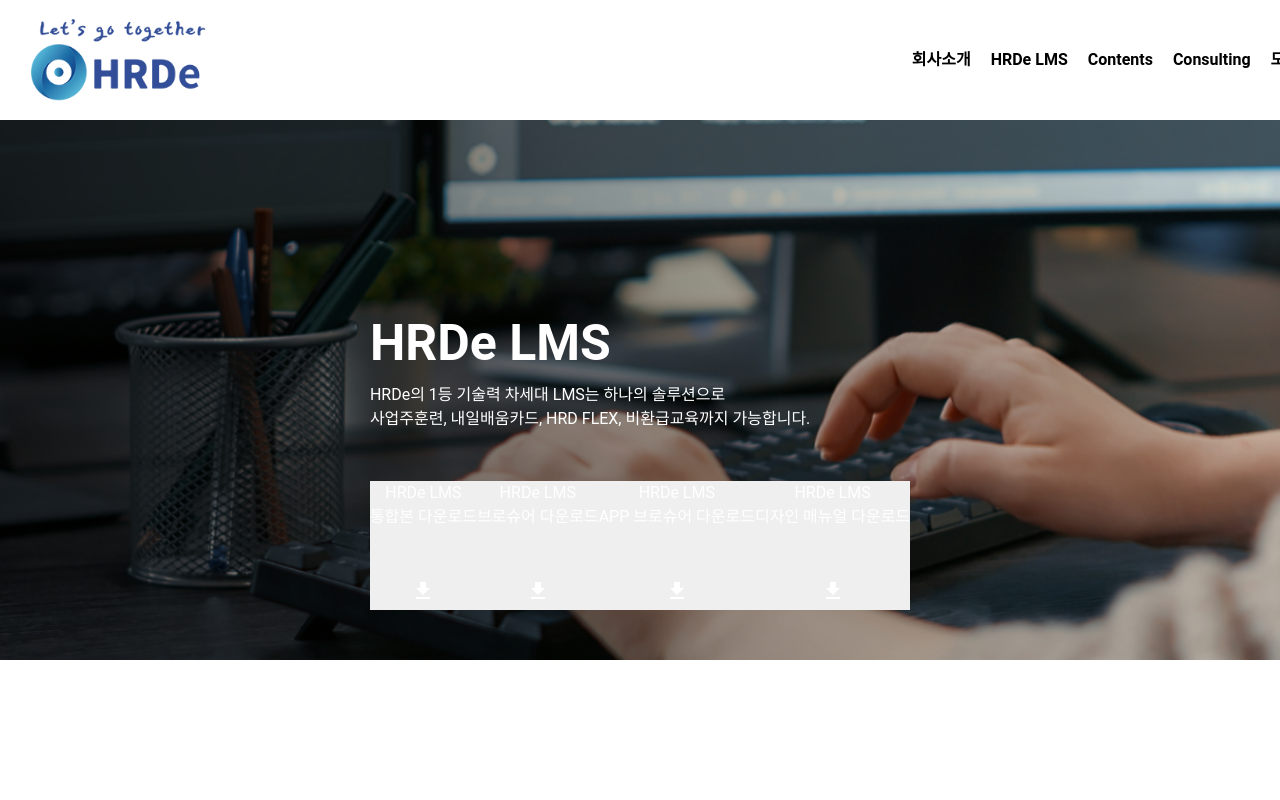
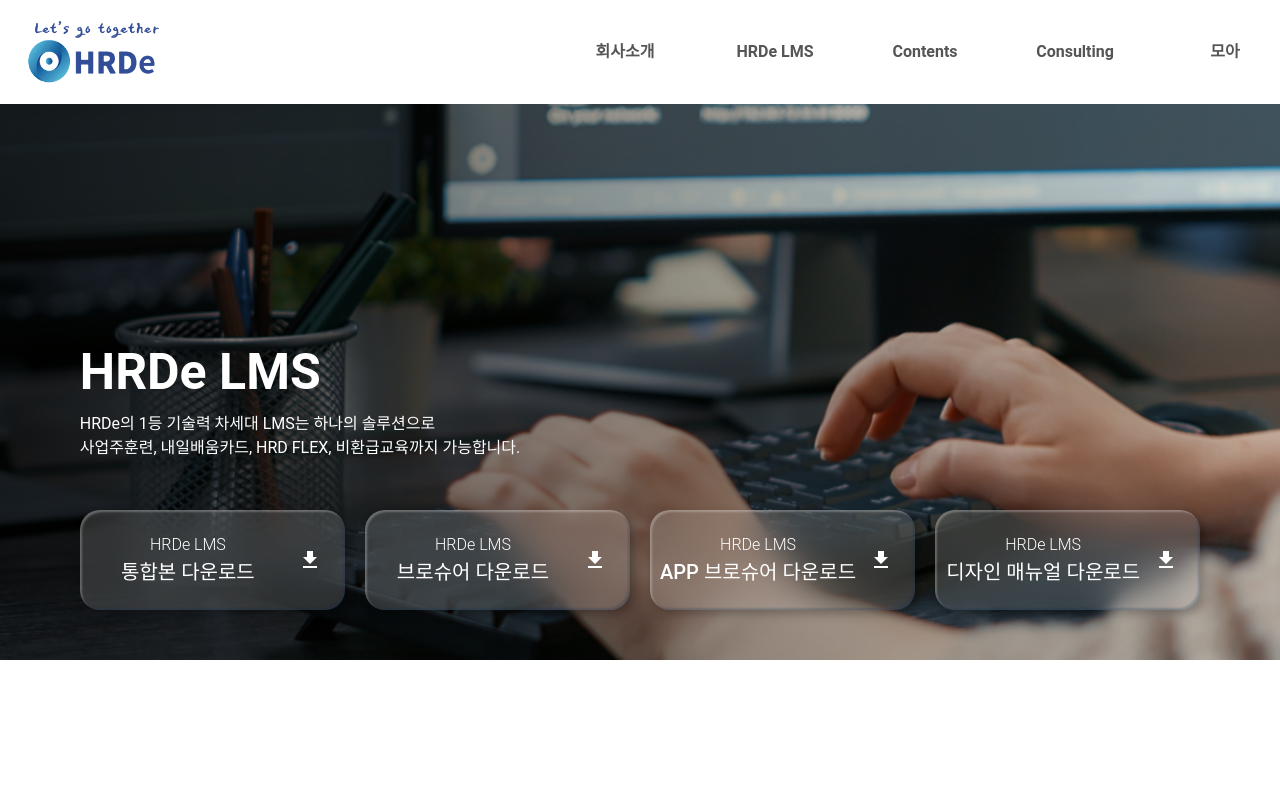
Before and after one commit to daeun900/hrde-solution, a React (Create React App) app: page /lms in a window 1280 px wide. Shown: the top 800 px of the page. Built offline with nearby package versions, Linux system fonts and the light colour scheme.

Commit message:
241226_btn component 수정정

```diff
--- a/src/components/ButtonGroup.js
+++ b/src/components/ButtonGroup.js
@@ -1,5 +1,50 @@
 import React from 'react';
 import DownloadIcon from '@mui/icons-material/Download';
+import styled from 'styled-components';
+
+const BtnWrap = styled.div`
+  display: grid;
+  grid-template-columns: repeat(4, 1fr);
+  gap: 20px;
+`;
+
+const StyledButton = styled.button`
+  background-color: rgba(255, 255, 255, 0.15);
+  box-shadow: 4px 4px 10px 0 rgba(0, 0, 0, 0.25),
+              inset -2px -2px 2px 0px rgba(15, 48, 87, 0.25),
+              inset 2px 2px 2px 0 rgba(255, 255, 255, 0.25);
+  backdrop-filter: blur(20px);
+  border-radius: 20px;
+  height: 100px;
+  display: grid;
+  grid-template-columns: 4fr 1fr;
+  align-items: center;
+  justify-items: center;
+  padding: 0 10px;
+  transition: all 0.3s ease;
+  color: #fff;
+
+  &:hover {
+    background-color: rgba(255, 255, 255, 0.6);
+    color: #0057ff;
+  }
+`;
+
+const Txt = styled.div`
+  span {
+    display: block;
+    font-weight: 300;
+  }
+  p {
+    font-size: 20px;
+    line-height: 30px;
+    font-weight: 500;
+  }
+`;
+
+const Icon = styled(DownloadIcon)`
+  font-size: 30px;
+`;
 
 function ButtonGroup({ buttons }) {
   const handleDownload = (link) => {
@@ -7,17 +52,17 @@
   };
 
   return (
-    <div className="btn_wrap">
+    <BtnWrap>
       {buttons.map((button, index) => (
-        <button key={index} onClick={() => handleDownload(button.link)}>
-          <div className="txt">
+        <StyledButton key={index} onClick={() => handleDownload(button.link)}>
+          <Txt>
             <span>{button.label}</span>
             <p>{button.description}</p>
-          </div>
-          <DownloadIcon className="icon" />
-        </button>
+          </Txt>
+          <Icon />
+        </StyledButton>
       ))}
-    </div>
+    </BtnWrap>
   );
 }
 
--- /dev/null
+++ b/src/css/common.css
@@ -0,0 +1,159 @@
+.wrap {
+  max-width: 1320px;
+  margin: 0 auto;
+  padding: 0 20px;
+}
+
+header {
+  position: fixed;
+  top: 0;
+  left: 0;
+  width: 100%;
+  background-color: #fff;
+  z-index: 1000;
+  transition: all 0.5s ease;
+}
+header .headerNav {
+  width: 1280px;
+  display: flex;
+  align-items: center;
+  justify-content: space-between;
+}
+header img {
+  width: 150px;
+}
+header ul {
+  display: flex;
+}
+header ul li {
+  padding: 40px 0;
+  font-weight: 600;
+  color: #555;
+  width: 150px;
+  text-align: center;
+  transition: all 0.3s ease;
+  cursor: pointer;
+}
+header ul li:hover {
+  color: #333;
+  border-bottom: 2px solid #76beea;
+}
+
+header.unscrolled {
+  background-color: transparent;
+}
+header.unscrolled a {
+  color: #fff;
+}
+
+.footer {
+  background-color: #1d262D;
+  color: #91adc2;
+  font-size: 14px;
+}
+.footer .grid {
+  display: grid;
+  grid-template-columns: 1fr 1fr 1fr;
+  padding: 50px 0;
+}
+.footer .grid img {
+  width: 200px;
+  margin-top: 10px;
+}
+.footer .grid span {
+  display: block;
+  font-weight: 500;
+  margin-bottom: 15px;
+  font-size: 18px;
+}
+.footer .grid p {
+  font-size: 14px;
+  font-weight: 300;
+  margin-bottom: 5px;
+  letter-spacing: 1.3px;
+}
+.footer .copyright {
+  border-top: 1px solid #91adc2;
+  padding: 10px 0 50px 0;
+  text-align: center;
+}
+
+.footer_consult {
+  background-image: url(../../public/img/footer_bg.png);
+  color: #fff;
+}
+.footer_consult .sec1 {
+  padding: 200px 0;
+  text-align: center;
+}
+.footer_consult .sec1 strong {
+  font-size: 40px;
+  line-height: 60px;
+  display: block;
+  margin-bottom: 60px;
+}
+.footer_consult .sec2 {
+  border-top: 1px solid rgba(255, 255, 255, 0.6);
+  display: grid;
+  grid-template-columns: 1fr 1fr;
+  text-align: center;
+  align-items: center;
+}
+.footer_consult .sec2 .sec2_1 {
+  border-right: 1px solid rgba(255, 255, 255, 0.6);
+  padding: 120px 0;
+}
+.footer_consult .sec2 .sec2_1 span {
+  font-size: 28px;
+  line-height: 40px;
+  font-weight: 500;
+}
+.footer_consult .sec2 .sec2_1 strong {
+  font-size: 50px;
+  line-height: 75px;
+  display: block;
+  margin: 5px 0;
+}
+.footer_consult .sec2 .sec2_1 p {
+  font-size: 20px;
+  line-height: 30px;
+}
+.footer_consult .sec2 .sec2_2 span {
+  font-size: 28px;
+  line-height: 40px;
+  font-weight: 500;
+  display: block;
+  margin-bottom: 15px;
+}
+.footer_consult .sec2 .sec2_2 p {
+  font-weight: 300;
+  margin-bottom: 40px;
+}
+.footer_consult .sec2 .sec2_2 button {
+  display: flex;
+  align-items: center;
+  justify-content: center;
+  border-radius: 30px;
+  border: 1px solid;
+  background-color: transparent;
+  transition: all 0.3s ease;
+  width: 152px;
+  height: 44px;
+  margin: 0 auto;
+  background-color: #fff;
+  color: #333;
+  font-weight: 500;
+  border: none;
+}
+.footer_consult .sec2 .sec2_2 button .icon {
+  color: #005aff;
+  margin-right: 5px;
+  transition: all 0.3s ease;
+}
+.footer_consult .sec2 .sec2_2 button:hover {
+  background-color: #0057ff;
+  color: #fff;
+}
+.footer_consult .sec2 .sec2_2 button:hover .icon {
+  color: #fff;
+}/*# sourceMappingURL=common.css.map */
--- a/src/css/common.scss
+++ b/src/css/common.scss
@@ -7,7 +7,6 @@
     background-color: transparent;
     transition: all .3s ease;
 }
-
 
 .wrap {
     max-width: 1320px;
@@ -22,7 +21,7 @@
     left: 0;
     width: 100%;
     background-color: #fff;
-    padding: 15px 0;
+
     z-index: 1000;
     transition: all .5s ease;
     .headerNav {
@@ -32,13 +31,22 @@
         justify-content: space-between;
     }
     img {
-        width: 200px;
+        width: 150px;
     }
     ul {
         display: flex;
         li {
-            margin-left: 20px;
+            padding: 40px 0;
             font-weight: 600;
+            color: #555;
+            width: 150px;
+            text-align: center;
+            transition: all .3s ease;
+            cursor: pointer;
+        }
+        li:hover{
+            color: #333;
+            border-bottom: 2px solid #76beea;
         }
     }
 }
@@ -87,45 +95,8 @@
         strong {
             font-size: 40px;
             line-height: 60px;
-        }
-        .btn_wrap {
-            display: grid;
-            grid-template-columns: 1fr 1fr 1fr 1fr;
-            gap: 20px;
-            margin-top: 60px;
-            button {
-                background-color: rgba(255, 255, 255, 0.15);
-                box-shadow:
-                    4px 4px 10px 0 rgba(0, 0, 0, 0.25),
-                    inset -2px -2px 2px 0px rgba(15, 48, 87, 0.25),
-                    inset 2px 2px 2px 0 rgba(255, 255, 255, 0.25);
-                backdrop-filter: blur(20px);
-                border-radius: 20px;
-                height: 100px;
-                display: grid;
-                grid-template-columns: 4fr 1fr;
-                align-items: center;
-                padding: 0 10px;
-                transition: all .3s ease;
-                .txt {
-                    span {
-                        display: block;
-                        font-weight: 300;
-                    }
-                    p {
-                        font-size: 20px;
-                        line-height: 30px;
-                        font-weight: 500;
-                    }
-                }
-                .icon{
-                    font-size: 30px;
-                }
-            }
-            button:hover{
-                background-color: rgba(255,255,255,.6);
-                color: #0057ff;
-            }
+            display: block;
+            margin-bottom: 60px;
         }
     }.sec2{
         border-top: 1px solid rgba(255,255,255,.6);
```
Also changed, not shown: 1 other file (tests, documents, lock files or other folders).
